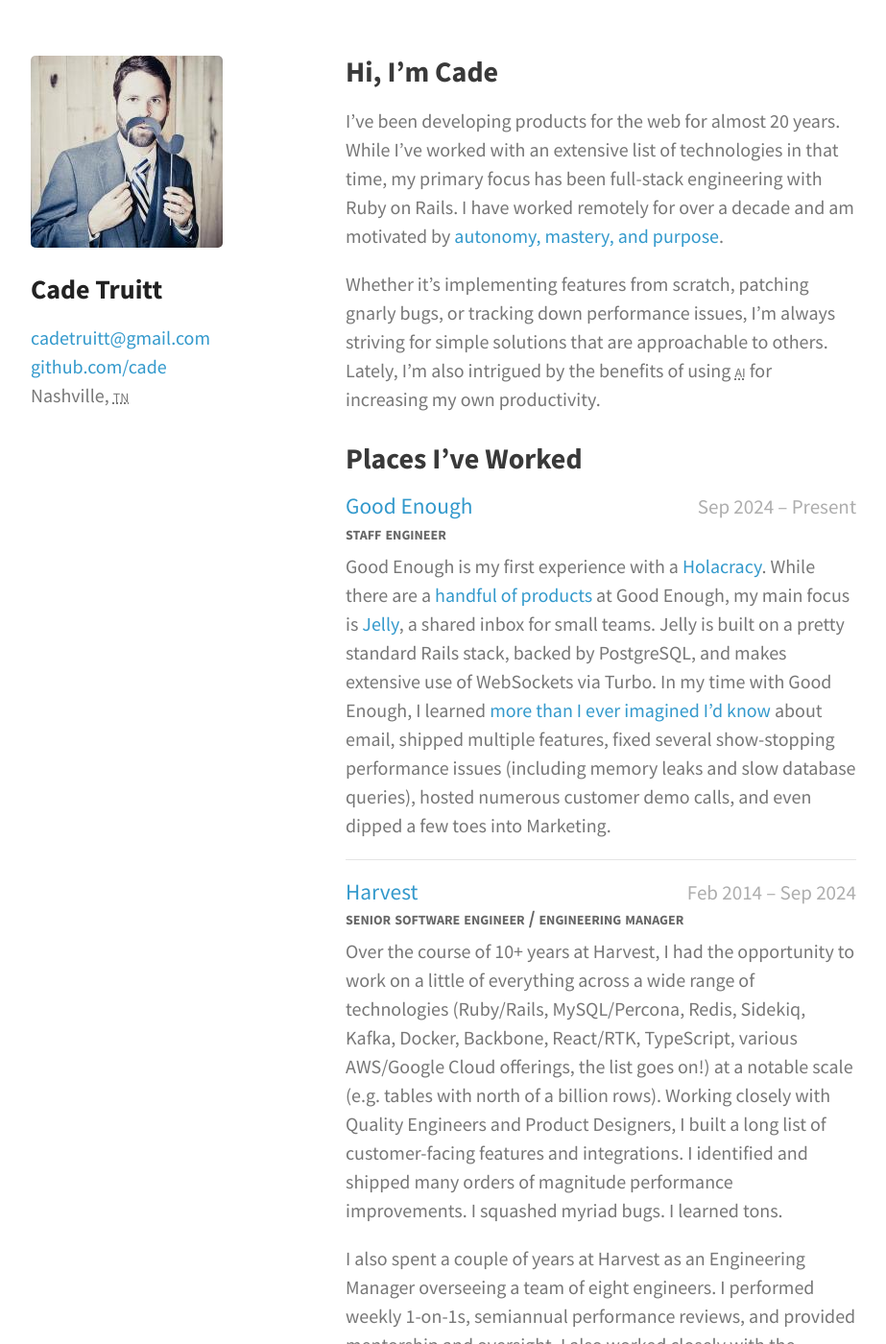
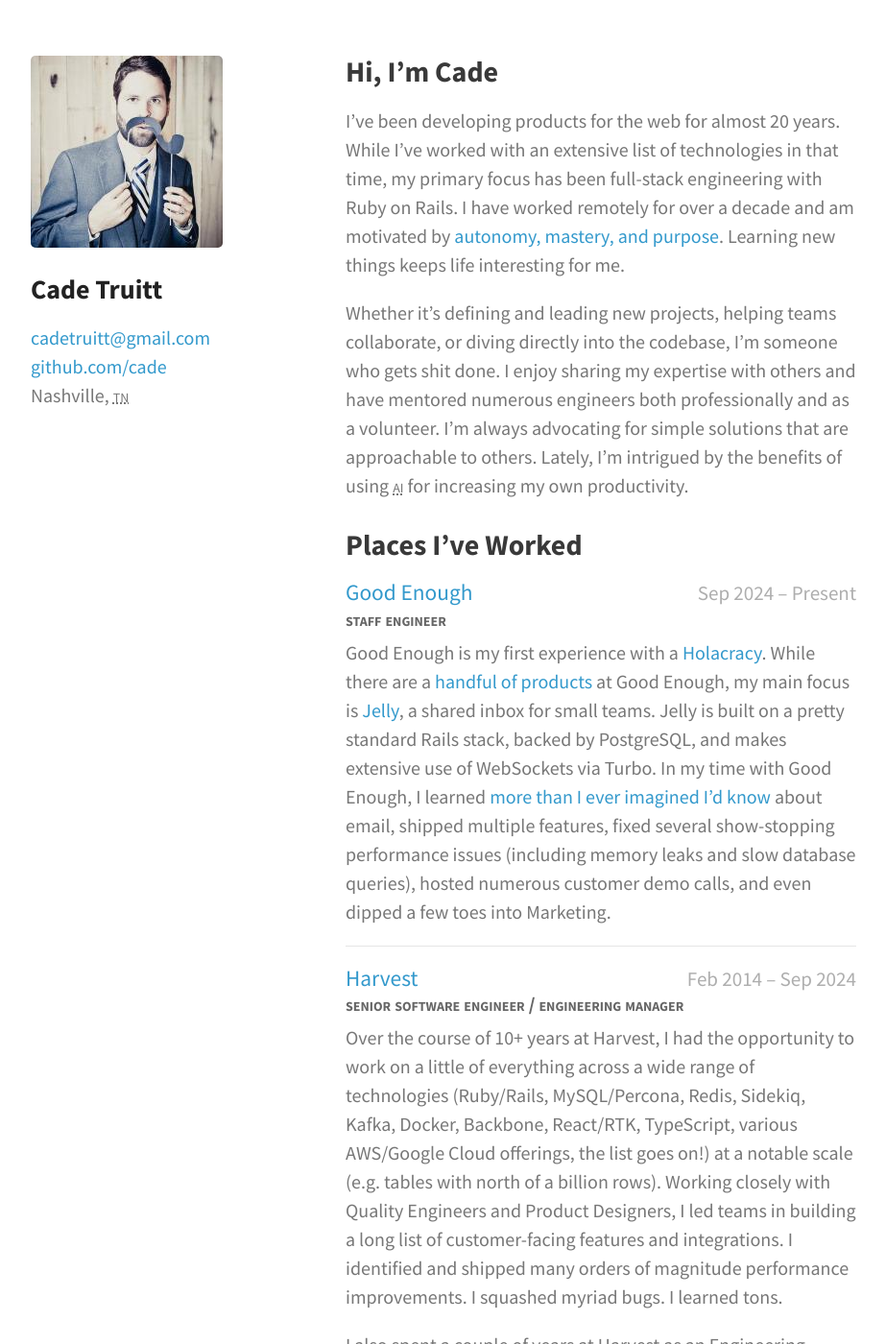
Before and after one commit to cade/cade.github.io, a Jekyll site: the page built from index.html, in a window 1280 px wide and 1400 px high. Shown: the whole window at 96% size, without its empty margins (178-1101 px from the left). Built offline with Jekyll 4.4.1, drawn with Linux system fonts in a browser that asks for light colours; some of the changed text lies outside the part shown.

Commit message:
few tweaks

```diff
--- a/css/main.css
+++ b/css/main.css
@@ -278,4 +278,7 @@
   .page-break {
     break-after: page;
   }
+  .no-print {
+    display: none;
+  }
 }
--- a/index.html
+++ b/index.html
@@ -4,9 +4,9 @@
 ---
 
 <section>
-  <h2>Hi, I’m Cade</h2>
-  <p>I’ve been developing products for the web for almost 20 years. While I’ve worked with an extensive list of technologies in that time, my primary focus has been full-stack engineering with Ruby on Rails. I have worked remotely for over a decade and am motivated by <a href="https://en.wikipedia.org/wiki/Drive:_The_Surprising_Truth_About_What_Motivates_Us">autonomy, mastery, and purpose</a>.</p>
-  <p>Whether it’s implementing features from scratch, patching gnarly bugs, or tracking down performance issues, I’m always striving for simple solutions that are approachable to others. Lately, I’m also intrigued by the benefits of using <acronym title="Artificial Intelligence">ai</acronym> for increasing my own productivity.</p>
+  <h2 class="no-print">Hi, I’m Cade</h2>
+  <p>I’ve been developing products for the web for almost 20 years. While I’ve worked with an extensive list of technologies in that time, my primary focus has been full-stack engineering with Ruby on Rails. I have worked remotely for over a decade and am motivated by <a href="https://en.wikipedia.org/wiki/Drive:_The_Surprising_Truth_About_What_Motivates_Us">autonomy, mastery, and purpose</a>. Learning new things keeps life interesting for me.</p>
+  <p>Whether it’s defining and leading new projects, helping teams collaborate, or diving directly into the codebase, I’m someone who gets shit done. I enjoy sharing my expertise with others and have mentored numerous engineers both professionally and as a volunteer. I’m always advocating for simple solutions that are approachable to others. Lately, I’m intrigued by the benefits of using <acronym title="Artificial Intelligence">ai</acronym> for increasing my own productivity.</p>
 
   <h2>Places I’ve Worked</h2>
   <h3><a href="https://goodenough.us/">Good Enough</a> <span class="date">Sep 2024 – Present</span></h3>
@@ -17,7 +17,7 @@
 
   <h3><a href="http://www.getharvest.com/">Harvest</a> <span class="date">Feb 2014 – Sep 2024</span></h3>
   <h4>senior software engineer / engineering manager</h4>
-  <p>Over the course of 10+ years at Harvest, I had the opportunity to work on a little of everything across a wide range of technologies (Ruby/Rails, MySQL/Percona, Redis, Sidekiq, Kafka, Docker, Backbone, React/RTK, TypeScript, various AWS/Google Cloud offerings, the list goes on!) at a notable scale (e.g. tables with north of a billion rows). Working closely with Quality Engineers and Product Designers, I built a long list of customer-facing features and integrations. I identified and shipped many orders of magnitude performance improvements. I squashed myriad bugs. I learned tons.</p>
+  <p>Over the course of 10+ years at Harvest, I had the opportunity to work on a little of everything across a wide range of technologies (Ruby/Rails, MySQL/Percona, Redis, Sidekiq, Kafka, Docker, Backbone, React/RTK, TypeScript, various AWS/Google Cloud offerings, the list goes on!) at a notable scale (e.g. tables with north of a billion rows). Working closely with Quality Engineers and Product Designers, I led teams in building a long list of customer-facing features and integrations. I identified and shipped many orders of magnitude performance improvements. I squashed myriad bugs. I learned tons.</p>
   <p>I also spent a couple of years at Harvest as an Engineering Manager overseeing a team of eight engineers. I performed weekly 1-on-1s, semiannual performance reviews, and provided mentorship and oversight. I also worked closely with the leadership team to help define and implement several new processes for how we worked on product development as an organization that led to successful deliveries of multiple, longstanding feature requests.</p>
 
   <hr />
@@ -66,6 +66,6 @@
     <li>Dishoom’s house black daal</li>
     <li>Soup dumplings/bao buns</li>
   </ul>
-  <p>I also enjoy playing Rocket League with my 12-year-old son, watching Gilmore Girls with my 14-year-old daughter, and cheering my spouse on through her Marriage and Family Therapy graduate studies program.</p>
+  <p>I also enjoy playing Rocket League with my 12-year-old son, watching Gilmore Girls with my 14-year-old daughter, treating our puppy Coda to the occasional taste of human food, and cheering my spouse on through her Marriage and Family Therapy graduate studies program.</p>
 
 </section>
```
